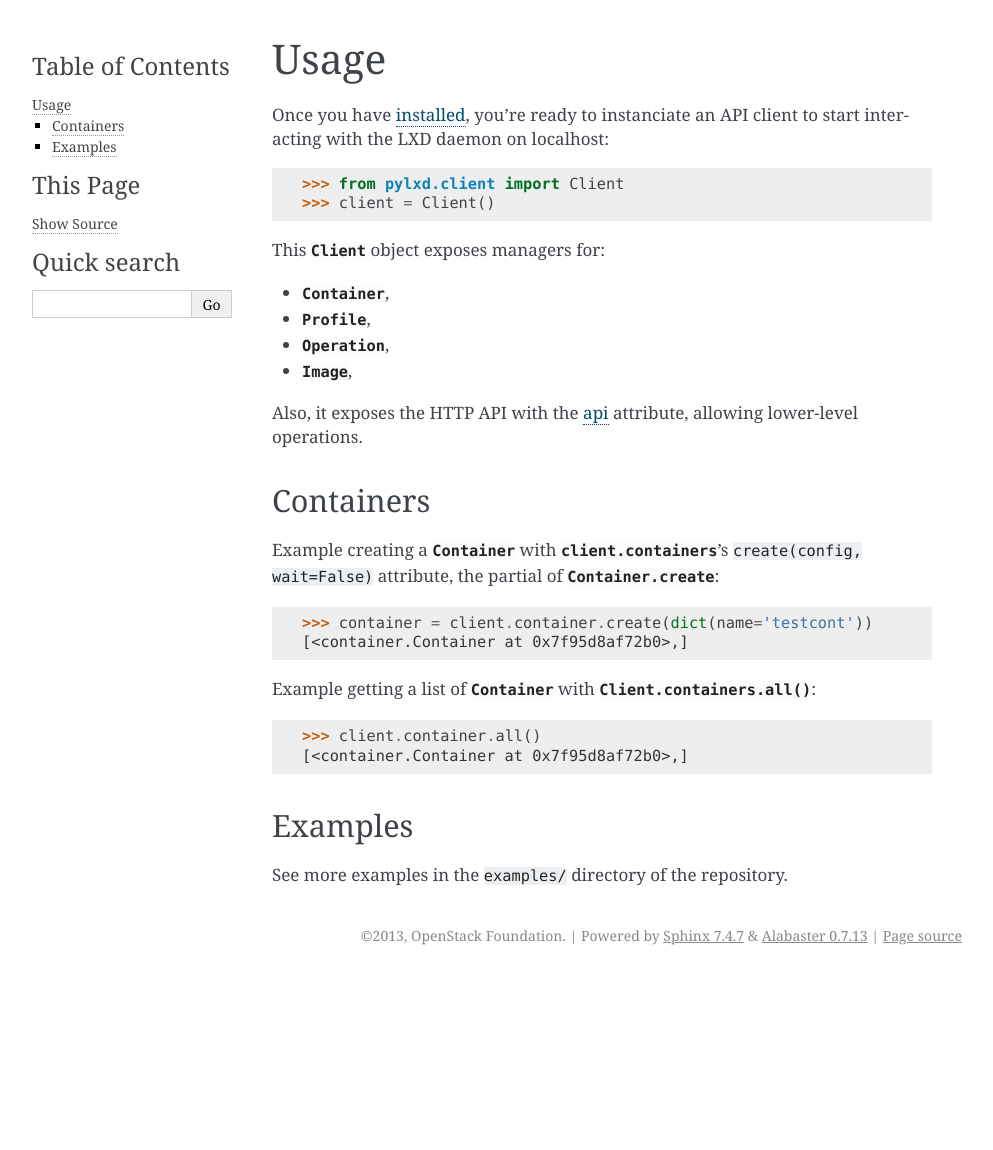
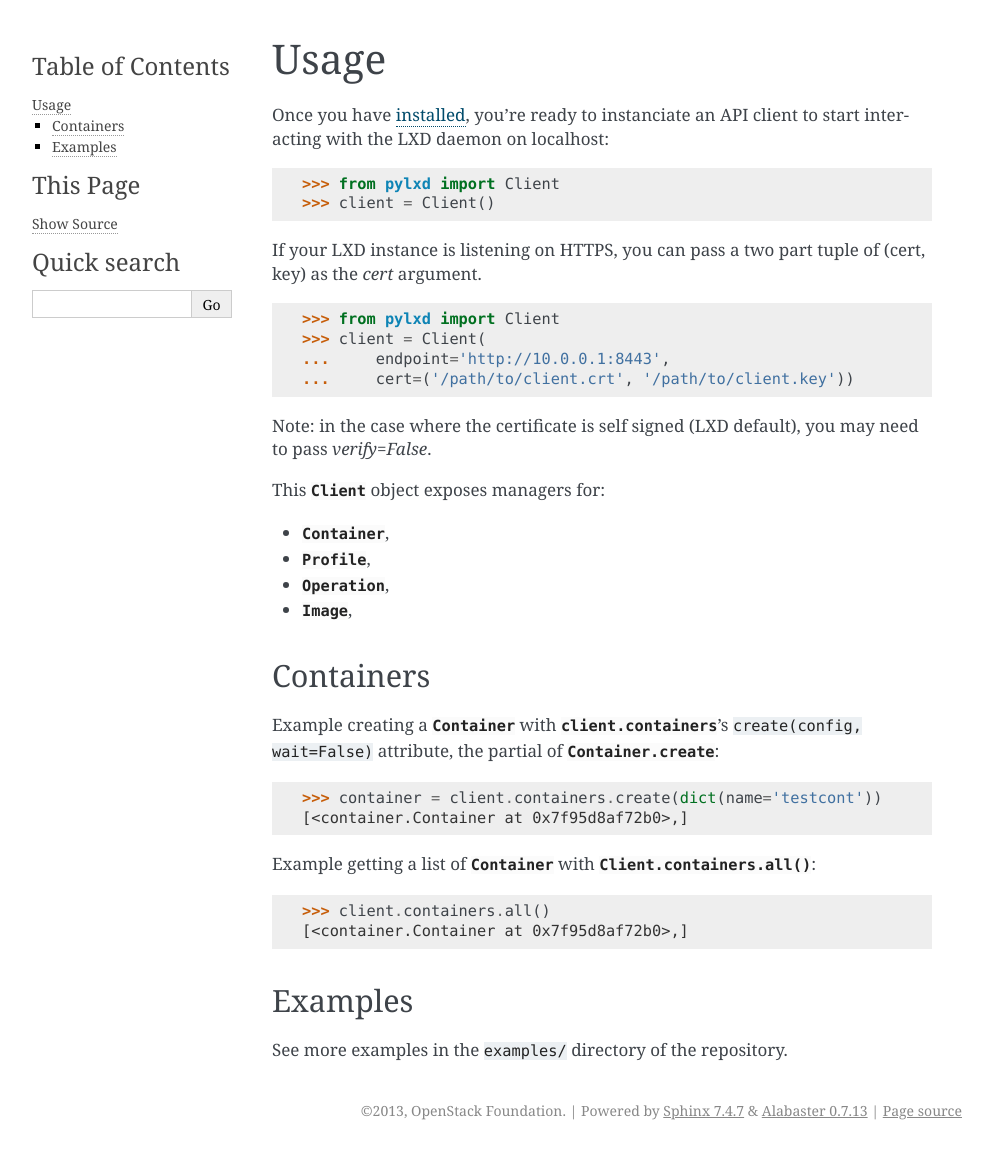
Before and after one commit to canonical/pylxd, a Sphinx documentation site: the page built from doc/source/usage.rst, in a window 1280 px wide. Shown: the whole page, without its empty margins (148-1141 px from the left). Built offline with Sphinx 7.4.7, drawn with Linux system fonts in a browser that asks for light colours; pages that are not in the unit, such as notebooks, are missing from menus; before the commit the page ends 975 px from its top, so only the background shows below that.

Commit message:
Add certificate handling for LXD over https
This includes documentation and tests.

```diff
--- a/doc/source/usage.rst
+++ b/doc/source/usage.rst
@@ -10,8 +10,21 @@ localhost:
 
 .. code-block:: python
 
-    >>> from pylxd.client import Client
+    >>> from pylxd import Client
     >>> client = Client()
+
+If your LXD instance is listening on HTTPS, you can pass a two part tuple
+of (cert, key) as the `cert` argument.
+
+.. code-block:: python
+
+    >>> from pylxd import Client
+    >>> client = Client(
+    ...     endpoint='http://10.0.0.1:8443',
+    ...     cert=('/path/to/client.crt', '/path/to/client.key'))
+
+Note: in the case where the certificate is self signed (LXD default),
+you may need to pass `verify=False`.
 
 This :class:`~client.Client` object exposes managers for:
 
@@ -20,8 +33,6 @@ This :class:`~client.Client` object exposes managers for:
 - :class:`~operation.Operation`,
 - :class:`~image.Image`,
 
-Also, it exposes the HTTP API with the `api <api.html#Client.api>`_ attribute,
-allowing lower-level operations.
 
 Containers
 ==========
@@ -34,7 +45,7 @@ attribute, the partial of :meth:`Container.create
 
 .. code-block:: python
 
-    >>> container = client.container.create(dict(name='testcont'))
+    >>> container = client.containers.create(dict(name='testcont'))
     [<container.Container at 0x7f95d8af72b0>,]
 
 Example getting a list of :class:`~container.Container` with
@@ -42,7 +53,7 @@ Example getting a list of :class:`~container.Container` with
 
 .. code-block:: python
 
-    >>> client.container.all()
+    >>> client.containers.all()
     [<container.Container at 0x7f95d8af72b0>,]
 
 Examples
```
Also changed, not shown: 4 other files.
